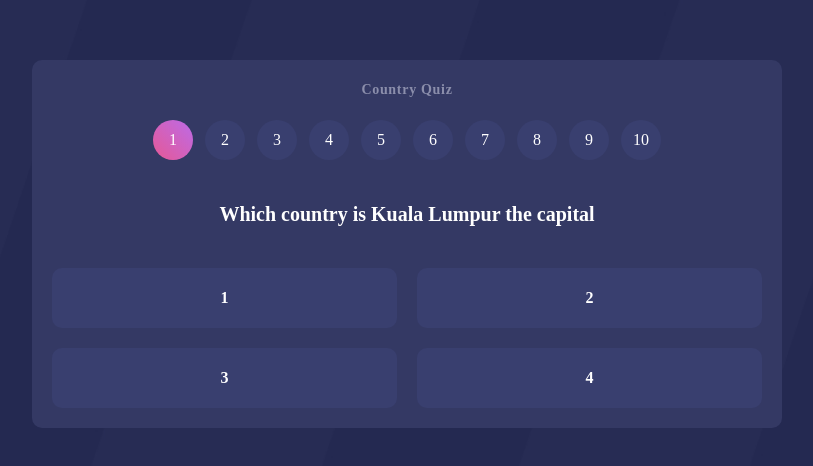
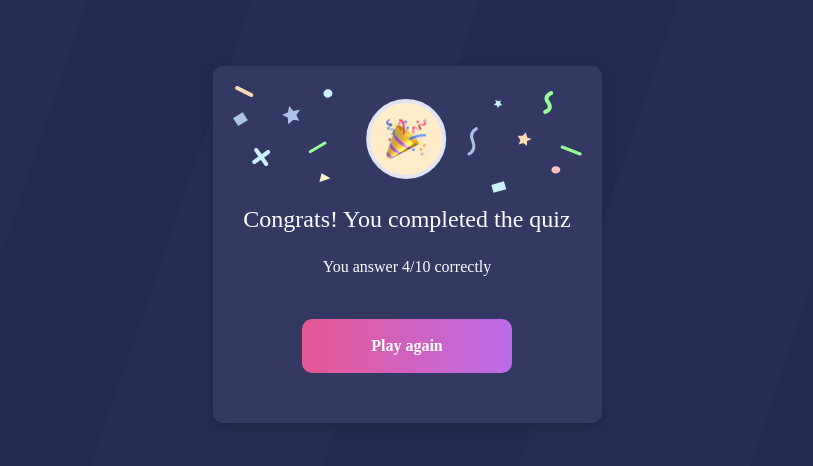
Before and after one commit to LugpDev2022/country-quiz, a React (Vite) app: page /results in a window 1280 px wide. Before the commit this address led to /. Shown: the part 156-622 px from the top of the page, without its empty margins (233-1046 px from the left). Built offline with nearby package versions, Linux system fonts and the light colour scheme; a web font is replaced by a local one.

Commit message:
Style the results page

```diff
--- a/src/context/AppContextProvider.tsx
+++ b/src/context/AppContextProvider.tsx
@@ -17,7 +17,7 @@ const AppContextProvider: React.FC<Props> = () => {
     return {
       currentQuestionNumber,
       questionsData: questions,
-      completedQuestions: 0,
+      completedQuestions: 10,
     };
   });
 
--- a/src/index.css
+++ b/src/index.css
@@ -43,14 +43,25 @@ body {
   width: 100%;
 }
 
-.main {
+.main,
+.main-results {
   background-color: #343964;
   padding: 20px;
   border-radius: 10px;
   text-align: center;
-  width: 90vw;
   margin: auto;
   max-width: 750px;
+  box-shadow: 0 5px 10px #20264a;
+}
+
+.main {
+  width: 90vw;
+}
+
+.main-results {
+  padding-bottom: 50px;
+  width: 90vw;
+  max-width: 389px;
 }
 
 .question-btn,
@@ -118,3 +129,10 @@ body {
 .gradient-stay::before {
   opacity: 1 !important;
 }
+
+.play-again-btn {
+  background-image: linear-gradient(to right, #e65895, #bc6be8);
+  padding: 15px 0;
+  border-radius: 10px;
+  width: 60%;
+}
--- a/src/routes/ResultsPage.tsx
+++ b/src/routes/ResultsPage.tsx
@@ -9,7 +9,19 @@ const ResultsPage = () => {
 
   if (completedQuestions < questions.length) return <Navigate to='/' />;
 
-  return <div>ResultsPage</div>;
+  return (
+    <main className='main-results'>
+      <img src='/congrats.svg' alt='congrats' />
+
+      <h1 className='mt-2.5 mb-5 text-2xl px-2'>
+        Congrats! You completed the quiz
+      </h1>
+
+      <p className='mb-10'>You answer 4/10 correctly</p>
+
+      <button className='play-again-btn font-semibold'>Play again</button>
+    </main>
+  );
 };
 
 export default ResultsPage;
```
